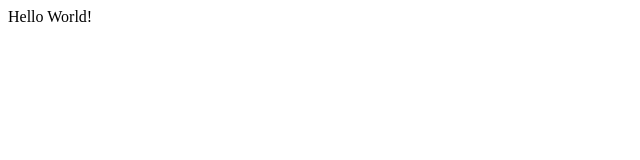
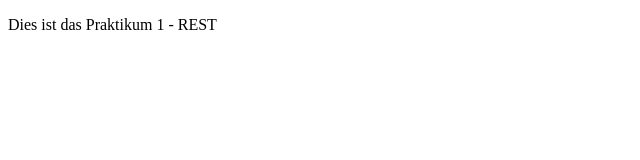
Before and after one commit to SirQuacksALot/hsmw.bvs.praktika, a website: page index.html in a window 1280 px wide. Shown: the whole page, without its empty margins (0-640 px from the left). Drawn offline with Linux system fonts and the light colour scheme.

Commit message:
updated index

```diff
--- a/index.html
+++ b/index.html
@@ -1,4 +1,7 @@
 <!doctype html>
 <html>
-Hello World!
+    <title>Blockchain & verteilte Systeme</title>
+    <body>
+        <p>Dies ist das Praktikum 1 - REST</p>
+    </body>
 </html>
```
